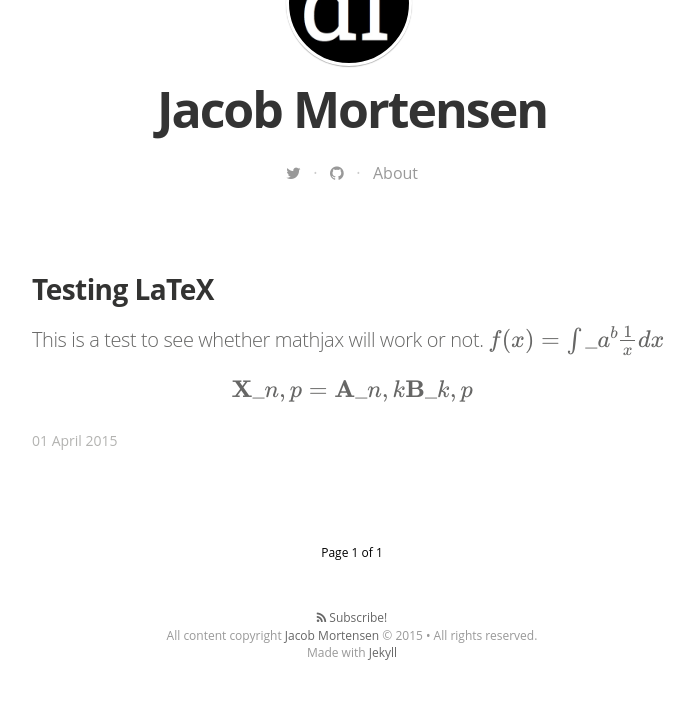
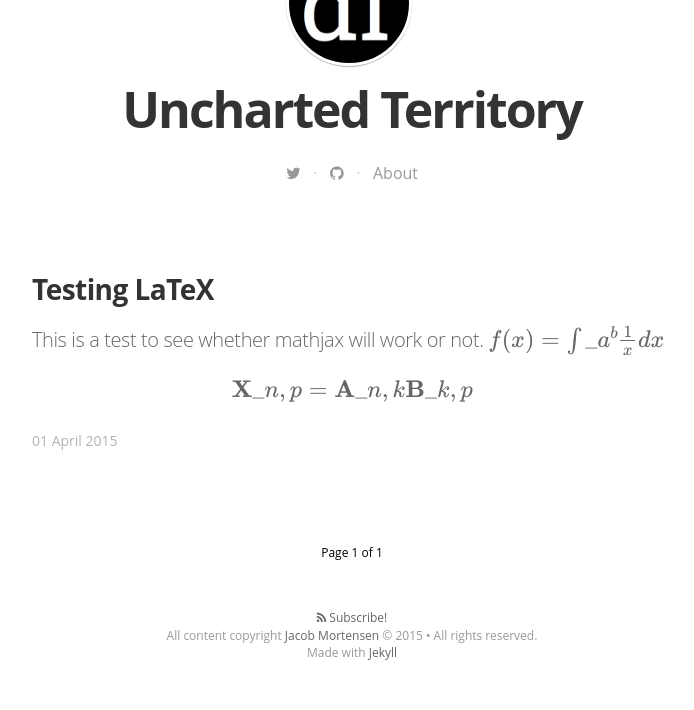
Before and after one commit to jwmortensen/jwmortensen.github.io, a Jekyll site: the page built from index.html, in a window 1280 px wide. Shown: the part 450-1160 px from the top of the page, without its empty margins (288-982 px from the left). Built offline with Jekyll 4.4.1, drawn with Linux system fonts in a browser that asks for light colours; nearby versions of some CDN libraries; some web fonts are replaced; Markdown is read by kramdown in place of the engine named in the settings; formulas are drawn with MathJax 3; the list of posts is cut into pages by our own code.

Commit message:
Updated config

```diff
--- a/_config.yml
+++ b/_config.yml
@@ -5,7 +5,7 @@ gems:
   - jemoji
 
 # Site settings
-title: "Jacob Mortensen"
+title: "Uncharted Territory"
 description: > # this means to ignore newlines until "email:"
 
 
```
